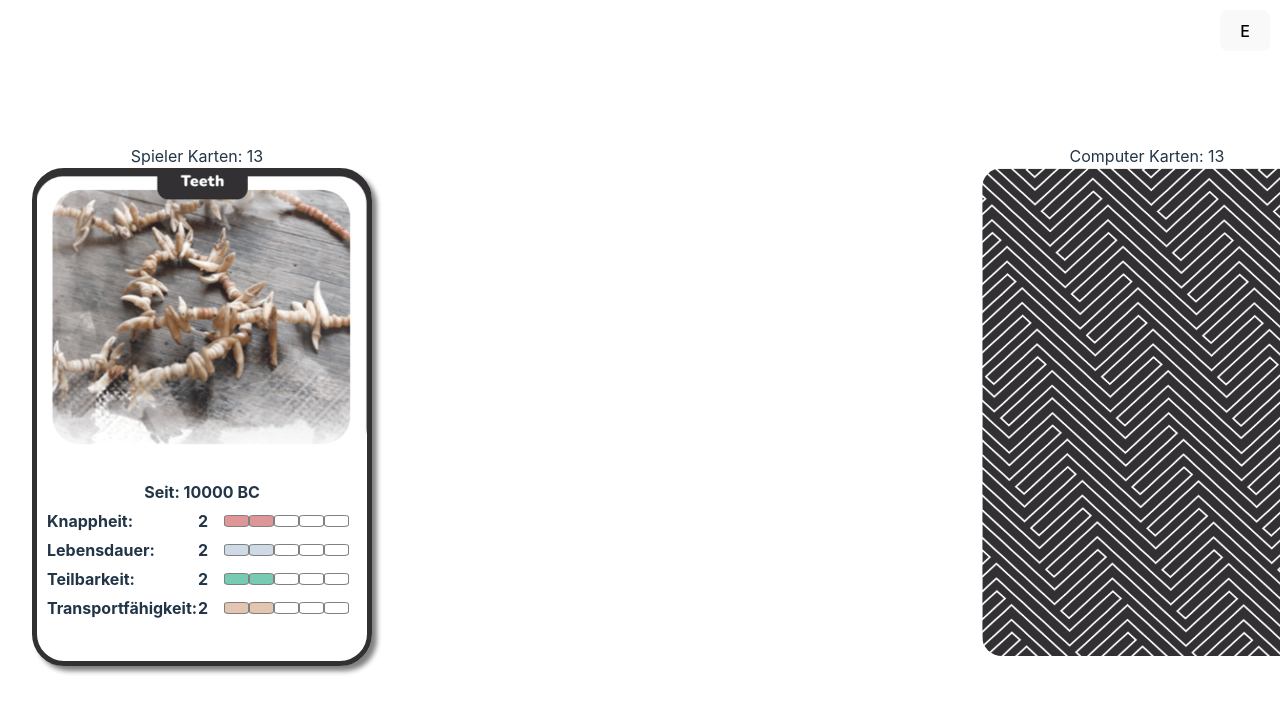
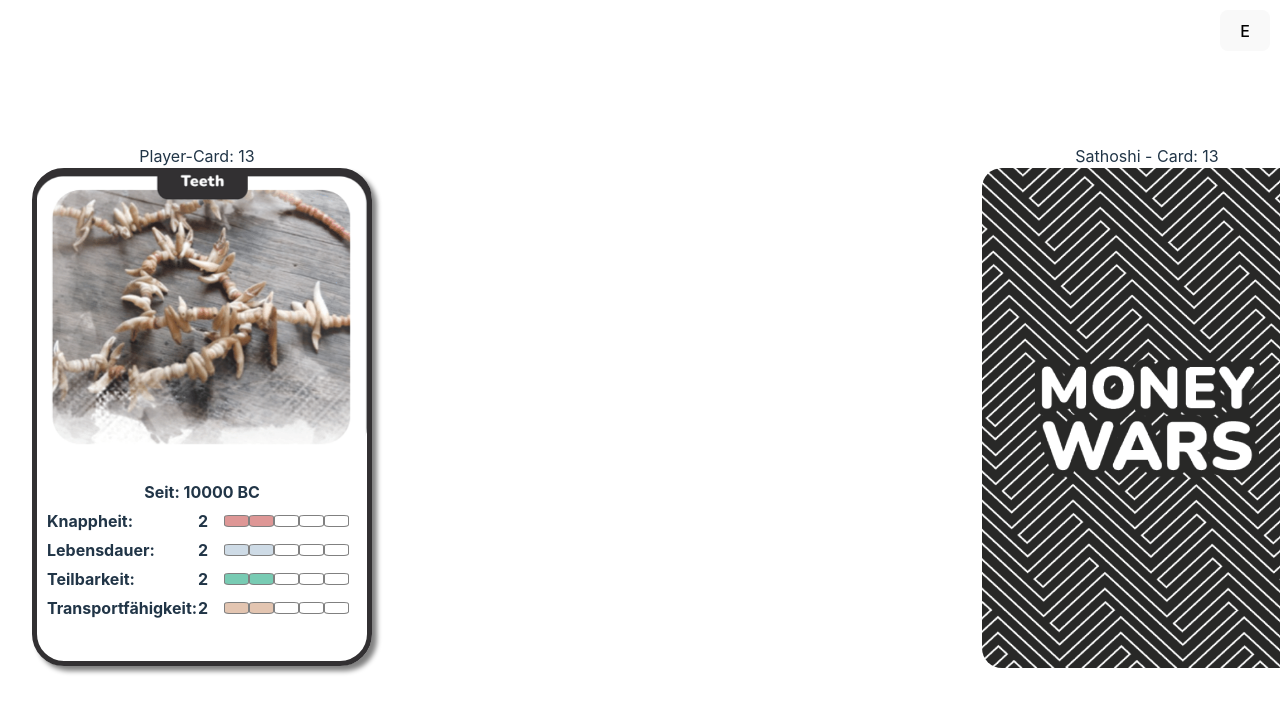
Before and after one commit to Walpurga03/vite-deploy, a React (Vite) app: page / in a window 1280 px wide. Both pictures are taken after a click on the button "Spiel Starten". Shown: the top 712 px of the page. Built offline with nearby package versions, Linux system fonts and the light colour scheme.

Commit message:
Feature implementiert, das die ausgewählte Eigenschaft anzeigt

```diff
--- a/src/components/GameBoard.jsx
+++ b/src/components/GameBoard.jsx
@@ -17,6 +17,9 @@ const GameBoard = () => {
     // Lokale Zustände für Nachrichten und das Umdrehen der Computerkarte
     const [resultMessage, setResultMessage] = useState(null);
     const [flipComputerCard, setFlipComputerCard] = useState(true);
+    const [selectedProperty, setSelectedProperty] = useState(null);
+    const [selectedPropertyByComputer, setSelectedPropertyByComputer] = useState(null);
+
 
     // Sprache umschalten
     const handleToggleLanguage = () => {
@@ -24,14 +27,9 @@ const GameBoard = () => {
         dispatch(toggleLanguage());
     };
 
-    // Effekt, der eine Nachricht nach 10 Sekunden löscht
     useEffect(() => {
         if (resultMessage) {
-            const timer = setTimeout(() => {
-                setResultMessage(null);
-            }, 10000);
-
-            return () => clearTimeout(timer);
+            console.log("Ergebnis aktualisiert und bereit zur Anzeige:", resultMessage);
         }
     }, [resultMessage]);
 
@@ -41,36 +39,54 @@ const GameBoard = () => {
         dispatch(startGame());
     };
 
-    // Behandelt das Klicken auf eine Eigenschaft. Zeigt die Computerkarte für 5 Sekunden
     const handlePropertyClick = (property) => {
-        console.log(`Eigenschaft ${property} ausgewählt, Computerkarte wird aufgedeckt.`);
+        console.log(`[handlePropertyClick] Eigenschaft ${property} wurde ausgewählt.`);
+
         if (playerCards.length > 0 && computerCards.length > 0) {
+            console.log(`[handlePropertyClick] Beide Spieler haben Karten. Beginne mit dem Prozess.`);
+
+            // Schritt 1: Computerkarte sofort aufdecken
             setFlipComputerCard(false);
+            console.log(`[handlePropertyClick] Computerkarte wird aufgedeckt.`);
+            setSelectedProperty(property);
 
-            setTimeout(() => {
-                console.log(`Computerkarte wird zurückgedreht.`);
-                setFlipComputerCard(true);
-            }, 5000); // Setzt die Karte nach 5 Sekunden zurück
+            // Schritt 2: Direkte Anzeige des Ergebnisses
+            const comparisonResult = compareCardProperties(playerCards[0], computerCards[0], property);
+            console.log(`[handlePropertyClick] Vergleich durchgeführt. Ergebnis: ${comparisonResult.result}`);
 
-            // Vergleicht die Eigenschaften und setzt das Ergebnis
-            const result = compareCardProperties(playerCards[0], computerCards[0], property);
+            // Hier wird das Ergebnis sofort gesetzt
+            console.log("Setze ResultMessage mit:", comparisonResult);
             setResultMessage({
-                result: result,
+                result: comparisonResult.result,
                 property: property,
                 playerValue: playerCards[0][property],
                 computerValue: computerCards[0][property]
             });
+            console.log("ResultMessage gesetzt:", resultMessage);
 
-            // Verzögerung, bevor die Logik zur Aktualisierung der Karten durchgeführt wird
+            // Schritt 3: Verzögern der Aktualisierung der Karten und des Zurückdrehens der Computerkarte
             setTimeout(() => {
-                // Dispatch der Aktion, um das Ergebnis des Vergleichs zu verarbeiten und die Karten zu aktualisieren
+                console.log(`[handlePropertyClick] Verzögerung abgelaufen. Bereite das Zurückdrehen der Computerkarte vor und aktualisiere die Karten.`);
+
+                // Optional: Rückdrehen der Computerkarte, falls gewünscht, hier einfügen
+                setFlipComputerCard(true);
+
+                // Aktualisierung der Karten im Zustand
                 dispatch(compareCardProperties(playerCards[0], computerCards[0], property));
 
-                // Computerkarte zurückdrehen
-                setFlipComputerCard(true);
+                // Ergebnis ausblenden
+                setResultMessage(null);
+
+                setSelectedProperty(null);
+
+
+                console.log(`[handlePropertyClick] Karten wurden aktualisiert und die Computerkarte wird zurückgedreht.`);
             }, 5000); // 5 Sekunden Verzögerung
+        } else {
+            console.log(`[handlePropertyClick] Einer der Spieler hat keine Karten mehr. Spiel könnte beendet sein.`);
         }
     };
+
 
     const handleComputerTurn = () => {
         // Stellen Sie sicher, dass Karten vorhanden sind
@@ -80,6 +96,9 @@ const GameBoard = () => {
 
             // Ermitteln der Eigenschaft, die der Computer wählt
             const selectedProperty = selectHighestPropertyForComputer(computerCards[0]);
+
+            // Aktualisiere den Zustand mit der ausgewählten Eigenschaft
+            setSelectedPropertyByComputer(selectedProperty);
 
             // Fügen Sie eine Verzögerung hinzu, um die Auswahl anzuzeigen und die Karte aufzudecken
             setTimeout(() => {
@@ -120,7 +139,7 @@ const GameBoard = () => {
                                 {currentLanguage === 'DE' ? 'E' : 'D'}
                             </button>
                             <div className="player-cards">
-                                <div className="card-count">Spieler Karten: {playerCards.length}</div>
+                                <div className="card-count">Player-Card: {playerCards.length}</div>
                                 {playerCards.length > 0 &&
                                     <Card
                                     card={playerCards[0]}
@@ -134,19 +153,24 @@ const GameBoard = () => {
                             <div className='result'>
                                 <div className={`button-container ${isPlayerTurn ? 'hidden-button' : 'visible-button'}`}>
                                     {!isPlayerTurn && (
-                                        <button onClick={handleComputerTurn}>Computerzug</button>
+                                        <button onClick={handleComputerTurn}>Satoshi-Turn</button>
                                     )}
                             </div>
-                              {lastResult && (
+                            {selectedProperty && (
+                                <div className="selected-property">
+                                    Ausgewählte Eigenschaft: {selectedProperty}
+                                </div>
+                            )}
+                              {/* {lastResult && (
                                   <div className="comparison-result">
                                     {lastSelectedProperty}<br/>
                                     {lastPlayerValue} vs {lastComputerValue}<br/>
                                     {lastResult}
                                 </div>
-                            )}
+                            )} */}
                             </div>
                             <div className="computer-cards">
-                                <div className="card-count">Computer Karten: {computerCards.length}</div>
+                                <div className="card-count">Sathoshi - Card: {computerCards.length}</div>
                                 {computerCards.length > 0 &&
                                     <Card
                                     card={computerCards[0]}
--- a/src/data/cardsData.js
+++ b/src/data/cardsData.js
@@ -18,7 +18,7 @@
  */
 const newCards = [
     {
-      backCard: "./images/backsite/backCard.png",
+      backCard: "./images/backsite/backCard_2.png",
       id: 1,
       property0: -2009,
       property1: "2009",
@@ -41,7 +41,7 @@ const newCards = [
       textD: "Bitcoin ist das erste dezentrale Netzwerk, das den Transfer von Werten ohne eine zentrale Autorität ermöglicht. Die unveränderliche Stückzahl von 21 Millionen Bitcoin macht es zum knappsten Geld der Welt. Das Protokoll ist quelloffen, basiert auf einer Blockchain und ist Peer-to-Peer.",
     },
     {
-      backCard: "./images/backsite/backCard.png",
+      backCard: "./images/backsite/backCard_2.png",
       id: 2,
       property0: -2015,
       property1: "2015",
@@ -64,7 +64,7 @@ const newCards = [
       textD: "Ethereum ist ein quelloffenes, verteiltes System, das die Erstellung, Verwaltung und Ausführung von Programmen oder Verträgen (Smart Contracts) in seiner eigenen Blockchain ermöglicht. Eine Einheit im Ethereum-Netzwerk wird als ein Ether bezeichnet.",
     },
     {
-      backCard: "./images/backsite/backCard.png",
+      backCard: "./images/backsite/backCard_2.png",
       id: 3,
       property0: -2014,
       property1: "2014",
@@ -87,7 +87,7 @@ const newCards = [
       textD: "Monero ist eine dezentralisierte Kryptowährung. Sie verwendet ein öffentliches verteiltes Hauptbuch mit Technologien zur Verbesserung der Privatsphäre, die Transaktionen verschleiern, um Anonymität und Fungibilität zu erreichen.",
     },
     {
-      backCard: "./images/backsite/backCard.png",
+      backCard: "./images/backsite/backCard_2.png",
       id: 4,
       property0: 6000,
       property1: "6000 BC",
@@ -110,7 +110,7 @@ const newCards = [
       textD: "Gold ist ein Edelmetall, das seit Tausenden von Jahren als Geld verwendet wird. Es wird aufgrund seiner Seltenheit, Schönheit und Vielseitigkeit hoch geschätzt und hat bei der Entwicklung moderner Währungssysteme eine wichtige Rolle gespielt. Es ist zudem korrosionsbeständig und färbt nicht ab.",
     },
     {
-      backCard: "./images/backsite/backCard.png",
+      backCard: "./images/backsite/backCard_2.png",
       id: 5,
       property0: 5000,
       property1: "5000 BC",
@@ -133,7 +133,7 @@ const newCards = [
       textD: "Silber ist ein Metall, das schon seit Jahrtausenden als Zahlungsmittel verwendet wird. Es ist weniger wertvoll als Gold, wird aber aufgrund seiner Seltenheit und Schönheit dennoch sehr geschätzt. Silber wurde im Laufe der Geschichte in vielen Gesellschaften zur Herstellung von Münzen und anderen Zahlungsmitteln verwendet.",
     },
     {
-      backCard: "./images/backsite/backCard.png",
+      backCard: "./images/backsite/backCard_2.png",
       id: 6,
       property0: 8000,
       property1: "8000 BC",
@@ -156,7 +156,7 @@ const newCards = [
       textD: "Kupfer wurde im Laufe der Geschichte immer wieder als Zahlungsmittel verwendet, bereits von alten Zivilisationen wie den Ägyptern und Römern. Seine Langlebigkeit und Knappheit machten es zu einem wertvollen Material für Münzen und andere Zahlungsmittel. Heutzutage findet Kupfer vor allem in der Industrie Verwendung",
     },
     {
-      backCard: "./images/backsite/backCard.png",
+      backCard: "./images/backsite/backCard_2.png",
       id: 7,
       property0: -2002,
       property1: "2002",
@@ -179,7 +179,7 @@ const newCards = [
       textD: "Der Euro ist die offizielle Währung der Europäischen Union. Er wird von 19 der 27 EU-Mitgliedstaaten sowie von mehreren Nichtmitgliedstaaten verwendet. Er wird mit EUR abgekürzt und durch das Symbol € dargestellt. Zudem ist der Euro die am zweithäufigsten gehandelte Währung der Welt.",
     },
     {
-      backCard: "./images/backsite/backCard.png",
+      backCard: "./images/backsite/backCard_2.png",
       id: 8,
       property0: -1785,
       property1: "1785",
@@ -202,7 +202,7 @@ const newCards = [
       textD: "Der US-Dollar (USD) ist die offizielle Währung der Vereinigten Staaten von Amerika und gilt als die wichtigste Reservewährung der Welt. Die Ausgabe des US-Dollars erfolgt durch die Federal Reserve, die Zentralbank der Vereinigten Staaten.",
     },
     {
-      backCard: "./images/backsite/backCard.png",
+      backCard: "./images/backsite/backCard_2.png",
       id: 9,
       property0: -700,
       property1: "700",
@@ -225,7 +225,7 @@ const newCards = [
       textD: "Das britische Pfund (GBP) ist die offizielle Währung des Vereinigten Königreichs und neun seiner angeschlossenen Territorien. Mit einem Alter von 1200 Jahren ist das Pfund Sterling die älteste Währung, die heute noch in Gebrauch ist. Das Pfund ist international anerkannt und spielt eine bedeutende Rolle im globalen Finanzwesen.",
     },
     {
-      backCard: "./images/backsite/backCard.png",
+      backCard: "./images/backsite/backCard_2.png",
       id: 10,
       property0: -1870,
       property1: "1870",
@@ -248,7 +248,7 @@ const newCards = [
       textD: "Der japanische Yen (JPY, ¥) ist die offizielle Währung Japans und wird von der Bank von Japan ausgegeben. Er ist nach dem US-Dollar und dem Euro die am dritthäufigsten gehandelte Währung auf dem Devisenmarkt.",
     },
     {
-      backCard: "./images/backsite/backCard.png",
+      backCard: "./images/backsite/backCard_2.png",
       id: 11,
       property0: -1948,
       property1: "1948",
@@ -271,7 +271,7 @@ const newCards = [
       textD: "Der chinesische Renminbi (CNY, ¥), auch bekannt als chinesischer Yuan, ist die offizielle Währung der Volksrepublik China und wird von der People's Bank of China, der Zentralbank des Landes, ausgegeben.",
     },
     {
-      backCard: "./images/backsite/backCard.png",
+      backCard: "./images/backsite/backCard_2.png",
       id: 12,
       property0: 200,
       property1: "200 BC",
@@ -294,7 +294,7 @@ const newCards = [
       textD: "Der Denar war eine antike römische Münze, die im gesamten Römischen Reich weit verbreitet war. Er bestand aus Silber und wurde häufig im Handel und bei anderen finanziellen Transaktionen verwendet. Er war eine wichtige Währung in der antiken Welt und wurde weithin als Tauschmittel akzeptiert.",
     },
     {
-      backCard: "./images/backsite/backCard.png",
+      backCard: "./images/backsite/backCard_2.png",
       id: 13,
       property0: -1924,
       property1: "1924",
@@ -317,7 +317,7 @@ const newCards = [
       textD: "Die Reichsmark war von 1924 bis 1948 gesetzliches Zahlungsmittel im Deutschen Reich. Herausgegeben von der Reichsbank, der Zentralbank Deutschlands, ersetzte sie die Papiermark, die in den frühen 1920er Jahren erheblich an Wert verloren hatte.",
     },
     {
-      backCard: "./images/backsite/backCard.png",
+      backCard: "./images/backsite/backCard_2.png",
       id: 14,
       property0: 10000,
       property1: "10000 BC",
@@ -340,7 +340,7 @@ const newCards = [
       textD: "Salzbarren, die sogenannten Amole, wurden in Äthiopien seit dem Altertum als Zahlungsmittel verwendet. Sie wurden als Ware verwendet und hatten gleichzeitig einen Geldwert. Auf einigen lokalen Märkten Afrikas und Äthiopiens sind sie noch heute in Gebrauch.",
     },
     {
-      backCard: "./images/backsite/backCard.png",
+      backCard: "./images/backsite/backCard_2.png",
       id: 15,
       property0: 2000,
       property1: "2000 BC",
@@ -363,7 +363,7 @@ const newCards = [
       textD: "Kaurimuscheln wurden in vielen Teilen der Welt wegen ihrer Schönheit und Seltenheit als Zahlungsmittel verwendet, wurden aber nach und nach durch standardisierte Währungen ersetzt. Heute werden sie zu Dekorations- und Sammelzwecken verwendet.",
     },
     {
-      backCard: "./images/backsite/backCard.png",
+      backCard: "./images/backsite/backCard_2.png",
       id: 16,
       property0: 3000,
       property1: "3000 BC",
@@ -386,7 +386,7 @@ const newCards = [
       textD: "Kakaobohnen waren in den alten mesoamerikanischen Zivilisationen wie den Maya und den Azteken als Zahlungsmittel weit verbreitet. Kakaobohnen galten aufgrund ihrer Seltenheit und der Schwierigkeit, sie zu beschaffen, als wertvoll und wurden häufig im Tausch gegen andere Waren und Dienstleistungen verwendet.",
     },
     {
-      backCard: "./images/backsite/backCard.png",
+      backCard: "./images/backsite/backCard_2.png",
       id: 17,
       property0: -1619,
       property1: "1619",
@@ -409,7 +409,7 @@ const newCards = [
       textD: "Natürliches Geld aus Tabak war in Amerika, Afrika, Indonesien und Melanesien ein gängiges Tauschmittel. Zigarettengeld entsteht oft in Zeiten, in denen traditionelle Währungen zusammenbrechen, wie es beispielsweise während der Hyperinflation in der Weimarer Republik der Fall war.",
     },
     {
-      backCard: "./images/backsite/backCard.png",
+      backCard: "./images/backsite/backCard_2.png",
       id: 18,
       property0: 10000,
       property1: "10000 BC",
@@ -432,7 +432,7 @@ const newCards = [
       textD: "Natürliches Geld. “Pecunia” bedeutet auf Lateinisch Geld. Sein Ursprung “pecus” (Vieh) weist auf seine sehr lange Verwendung als Wertmaßstab hin. Es diente zur Entlohnung von Dienstleistungen, zur Begleichung von Schulden, Steuern, Bußgeldern und als Schlacht- oder Siegespreis.",
     },
     {
-      backCard: "./images/backsite/backCard.png",
+      backCard: "./images/backsite/backCard_2.png",
       id: 19,
       property0: 2000,
       property1: "2000 BC",
@@ -455,7 +455,7 @@ const newCards = [
       textD: "Glasperlen sind kleine, dekorative Objekte aus Glas, die häufig für Schmuck oder andere dekorative Gegenstände verwendet werden. Sie haben eine lange Geschichte und wurden in vielen Gesellschaften auf der ganzen Welt zu dekorativen und kulturellen Zwecken verwendet.",
     },
     {
-      backCard: "./images/backsite/backCard.png",
+      backCard: "./images/backsite/backCard_2.png",
       id: 20,
       property0: -1700,
       property1: "1700 AD",
@@ -478,7 +478,7 @@ const newCards = [
       textD: "Wampum war eine von den Indianerstämmen Nordamerikas verwendete Währung, die aus Muscheln hergestellt wurde. Es diente dem Handel, Gewerbe und zeremoniellen Zwecken und wurde aufgrund seiner Seltenheit und Qualität geschätzt. Obwohl es schließlich durch die europäische Währung ersetzt wurde, behält es nach wie vor eine wichtige Bedeutung in der Kultur der amerikanischen Ureinwohner.",
     },
     {
-      backCard: "./images/backsite/backCard.png",
+      backCard: "./images/backsite/backCard_2.png",
       id: 21,
       property0: 10000,
       property1: "10000 BC",
@@ -501,7 +501,7 @@ const newCards = [
       textD: "Diese Form des Geldes wurde aus den Zähnen von Säugetieren hergestellt und fand Verwendung in verschiedenen Teilen Amerikas, auf Neuguinea, den Fidschi-Inseln, den Salomon-Inseln, den Gilbert-Inseln und anderen Inseln des Südpazifiks .. Aufgrund ihrer Seltenheit bzw. der Schwierigkeit, sie zu beschaffen, waren sie als Zahlungsmittel geeignet.",
     },
     {
-      backCard: "./images/backsite/backCard.png",
+      backCard: "./images/backsite/backCard_2.png",
       id: 22,
       property0: 3000,
       property1: "3000 BC",
@@ -524,7 +524,7 @@ const newCards = [
       textD: "In den alten Zivilisationen war Getreide aufgrund seiner Rolle als Grundnahrungsmittel und seines relativ stabilen Wertes eine wertvolle Ware. Es wurde üblicherweise in großen Getreidespeichern gelagert und diente im Handel als Zahlungsmittel. Getreide konnte gegen andere Waren und Dienstleistungen eingetauscht oder zur Begleichung von Steuern oder Schulden verwendet werden.",
     },
     {
-      backCard: "./images/backsite/backCard.png",
+      backCard: "./images/backsite/backCard_2.png",
       id: 23,
       property0: -1200,
       property1: "1200 AD",
@@ -547,7 +547,7 @@ const newCards = [
       textD: "Rai-Steine sind große, runde Steinscheiben, die auf der Insel Yap im Pazifischen Ozean als Zahlungsmittel verwendet wurden. Sie wurden aus einer Art von Kalkstein hergestellt, der nur auf der Insel Palau vorkommt, die über 800 km von Yap entfernt liegt. Die Steine wurden in Steinbrüchen abgebaut und zu Scheiben unterschiedlicher Größe gehauen.",
     },
     {
-      backCard: "./images/backsite/backCard.png",
+      backCard: "./images/backsite/backCard_2.png",
       id: 24,
       property0: -1500,
       property1: "1500 AD",
@@ -570,7 +570,7 @@ const newCards = [
       textD: "Aggry-Perlen sind eine Art verzierter Glasperlen aus Ghana, die von den Westafrikanern als Schmuck für Halsketten, Armbänder und andere Schmuckstücke verwendet wurden. Die Perlen wurden im afrikanischen Handel als Tausch- und Zahlungsmittel verwendet.",
     },
     {
-      backCard: "./images/backsite/backCard.png",
+      backCard: "./images/backsite/backCard_2.png",
       id: 25,
       property0: 2000,
       property1: "2000 BC",
@@ -593,7 +593,7 @@ const newCards = [
       textD: "In den alten Zivilisationen wurden Edelmetalle wie Gold und Silber zu Schmuckstücken wie Ringen, Armbändern und Halsketten verarbeitet, die anschließend zum Erwerb von Waren und Dienstleistungen genutzt wurden. Schmuck hat als Geldform verschiedene Vorteile, darunter seinen subjektiven Wert, seine Langlebigkeit und seine Tragbarkeit.",
     },
     {
-      backCard: "./images/backsite/backCard.png",
+      backCard: "./images/backsite/backCard_2.png",
       id: 26,
       property0: -1252,
       property1: "1252",
```
Also changed, not shown: public/images/backsite/backCard_2.png (added), 1 other file (tests, documents, lock files or other folders).
